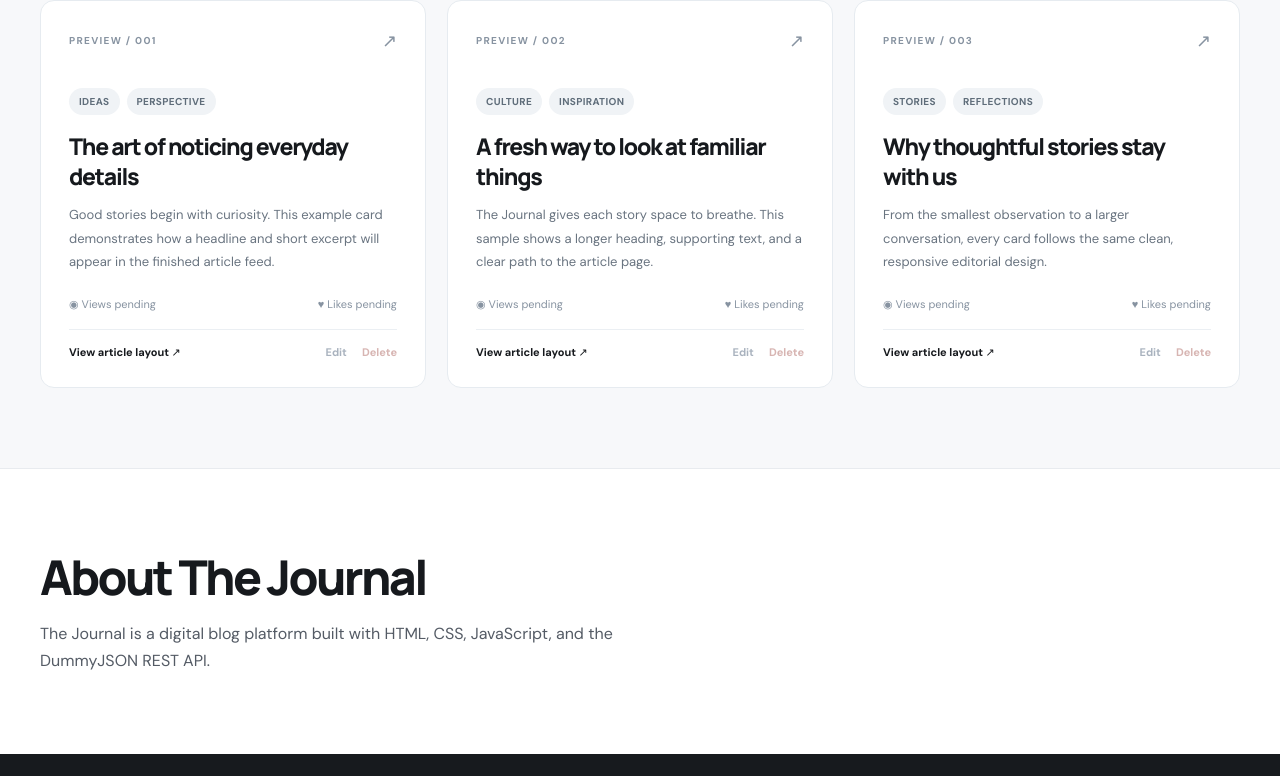
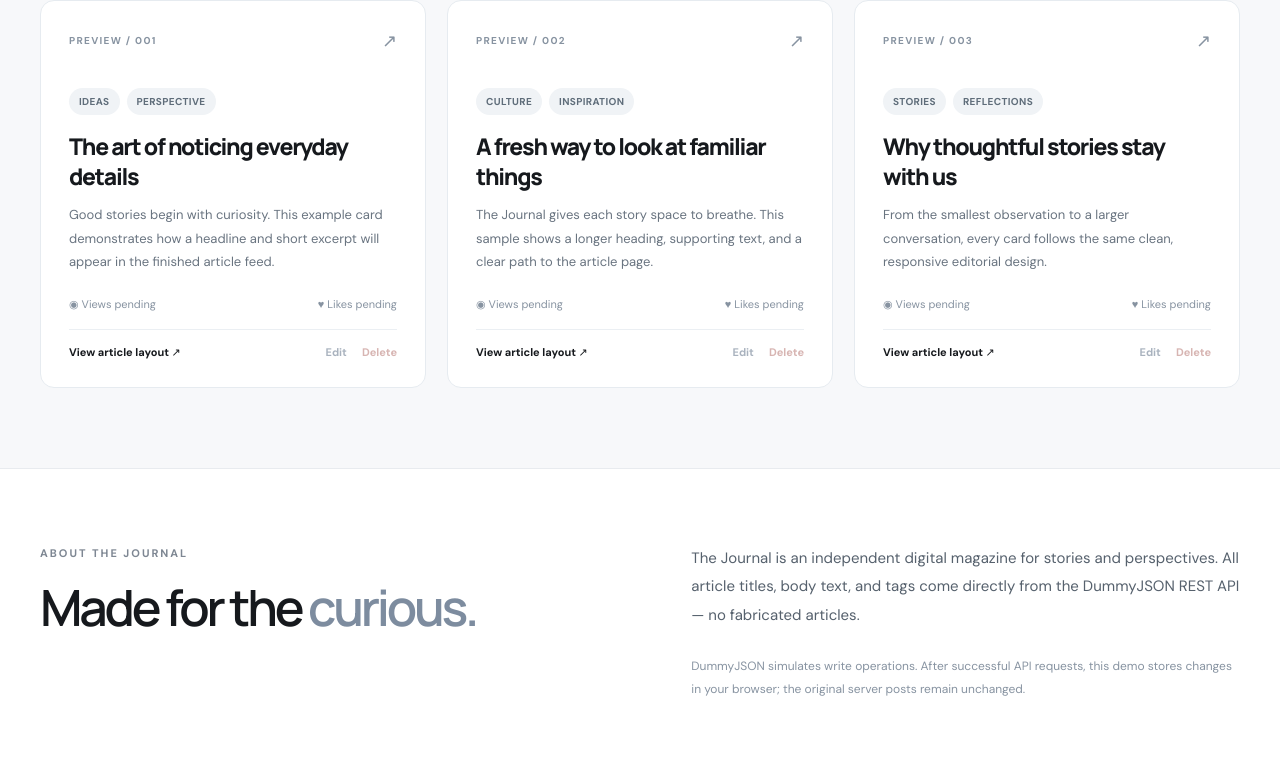
Before and after one commit to barbabarbara/TheJournal, a website: page index.html in a window 1280 px wide. Shown: the part 1711-2487 px from the top of the page. Drawn offline with Linux system fonts and the light colour scheme.

Commit message:
refactor: clean up stories and about section styles

```diff
--- a/assets/css/styles.css
+++ b/assets/css/styles.css
@@ -23,9 +23,17 @@
    .nav-cta         - Dark All Stories navigation button.
 
    Homepage:
-   .hero            - Introductory section.
-   .stories-section - All Stories section.
-   .about-section   - About section.
+   .hero             - Editorial hero section.
+   .hero-grid        - Two-column text and photo layout.
+   .hero-art         - Hero photo container.
+   .eyebrow          - Small uppercase section label.
+   .feature-section  - Featured Story section.
+   .featured-post    - Featured article preview card.
+   .featured-content - Featured article text layout.
+   .stories-section  - All Stories background and spacing.
+   .about-section    - About section background and spacing.
+   .about-grid       - Two-column About section layout.
+   .about-small      - Smaller supporting paragraph.
 
    Browse controls (M2):
    .filter-toolbar  - Search, filter and sort form layout.
@@ -430,7 +438,6 @@ p {
 
 .section-intro .eyebrow {
   margin-bottom: 10px;
-  color: #7e8793;
 }
 
 .section-intro h2 {
@@ -601,37 +608,82 @@ p {
   padding: 30px;
 }
 
-.stories-section,
-.about-section {
+/* ========== 06. ALL STORIES SECTION ========== */
+
+/* Background and vertical spacing for the Stories section. */
+.stories-section {
   padding-block: 80px;
-}
-
-.stories-section {
   background-color: #f7f8fa;
 }
 
-.about-section {
-  border-top: 1px solid var(--line);
-  background-color: #fff;
+/* Shared heading properties for Stories and About. */
+.stories-section h2,
+.about-grid h2 {
+  margin-bottom: 16px;
+  line-height: 1.15;
 }
 
-.stories-section h2,
-.about-section h2 {
-  margin-bottom: 16px;
+/* All Stories heading: larger, bold typography. */
+.stories-section h2 {
   font-size: clamp(30px, 4vw, 48px);
   font-weight: 800;
-  line-height: 1.15;
   letter-spacing: -0.055em;
 }
 
-.stories-section p,
-.about-section p {
+/* Style only the Stories introduction, not article card text. */
+.stories-section > .shell > p {
   max-width: 650px;
   margin-bottom: 0;
   color: var(--ink-soft);
 }
 
-/* ========== 05. FOOTER ========== */
+/* ========== 07. ABOUT THE JOURNAL (M3 STEP 4.1) ========== */
+
+/* Background, border, and vertical spacing. */
+.about-section {
+  padding-block: 75px;
+  border-top: 1px solid var(--line);
+  background-color: #fff;
+}
+
+/* Two-column layout: heading on the left, description on the right. */
+.about-grid {
+  display: grid;
+  grid-template-columns: minmax(0, 0.95fr) minmax(0, 1fr);
+  align-items: start;
+  gap: 130px;
+}
+
+/* About heading: lighter weight than the Stories heading. */
+.about-grid h2 {
+  font-size: clamp(34px, 4vw, 50px);
+  font-weight: 600;
+  letter-spacing: -0.065em;
+}
+
+/* Highlight "curious." in gray without italic styling. */
+.about-grid h2 em {
+  color: #7d8c9f;
+  font-style: normal;
+}
+
+/* Main About paragraph, independent of the Stories introduction. */
+.about-grid > div:last-child > p {
+  max-width: none;
+  margin-bottom: 0;
+  color: #56616d;
+  font-size: 15px;
+  line-height: 1.9;
+}
+
+/* Secondary paragraph about DummyJSON write operations. */
+.about-grid > div:last-child > .about-small {
+  margin-top: 26px;
+  color: #8793a1;
+  font-size: 12px;
+}
+
+/* ========== 08. FOOTER ========== */
 
 .footer {
   padding-block: 30px;
@@ -668,7 +720,7 @@ p {
   font-size: 12px;
 }
 
-/* ========== 06. SEARCH, FILTER & SORT (M2) ========== */
+/* ========== 09. SEARCH, FILTER & SORT (M2) ========== */
 
 /* Search, tag filter, sorting and reset controls share one toolbar. */
 .filter-toolbar {
@@ -739,7 +791,7 @@ p {
   text-underline-offset: 3px;
 }
 
-/* ========== 07. RESULTS, ERRORS & EMPTY STATES (M2) ========== */
+/* ========== 10. RESULTS, ERRORS & EMPTY STATES (M2) ========== */
 
 /* JavaScript will update this text once API data becomes available. */
 .stories-section #result-count {
@@ -843,8 +895,8 @@ p {
   color: #586f8a;
 }
 
-/* Override the generic .stories-section paragraph rule. */
-.stories-section .card-excerpt {
+/* Card excerpts have independent typography from section introductions. */
+.card-excerpt {
   max-width: none;
   margin-bottom: 23px;
   color: #697480;
@@ -964,7 +1016,7 @@ p {
   color: var(--ink-soft);
 }
 
-/* ========== 08. POST DETAILS PAGE ========== */
+/* ========== 11. POST DETAILS PAGE ========== */
 
 /* Keep article content at a comfortable reading width. */
 .detail-shell {
@@ -1024,7 +1076,7 @@ p {
   line-height: 1.85;
 }
 
-/* ========== 09. REUSABLE BUTTONS ========== */
+/* ========== 12. REUSABLE BUTTONS ========== */
 
 .button {
   display: inline-flex;
@@ -1068,7 +1120,7 @@ p {
   background-color: #ffe2de;
 }
 
-/* ========== 10. COMMENTS SECTION ========== */
+/* ========== 13. COMMENTS SECTION ========== */
 
 .comments-section {
   margin-top: 60px;
@@ -1097,7 +1149,7 @@ p {
   font-size: 22px;
 }
 
-/* ========== 11. FORM FIELDS ========== */
+/* ========== 14. FORM FIELDS ========== */
 
 .form-field {
   margin-bottom: 20px;
@@ -1162,7 +1214,7 @@ p {
   font-size: 13px;
 }
 
-/* ========== 12. EDIT POST FORM ========== */
+/* ========== 15. EDIT POST FORM ========== */
 
 .editor-panel {
   padding: 28px;
@@ -1183,7 +1235,7 @@ p {
   gap: 12px;
 }
 
-/* ========== 13. RESPONSIVE LAYOUT ========== */
+/* ========== 16. RESPONSIVE LAYOUT ========== */
 
 /* Two filter columns on small laptops and tablets. */
 @media (max-width: 1020px) {
@@ -1211,6 +1263,11 @@ p {
 
   .posts-grid {
     grid-template-columns: repeat(2, minmax(0, 1fr));
+  }
+
+  /* Reduce the large desktop gap on smaller laptops. */
+  .about-grid {
+    gap: 60px;
   }
 }
 
@@ -1280,9 +1337,18 @@ p {
     padding: 28px;
   }
 
-  .stories-section,
+  .stories-section {
+    padding-block: 60px;
+  }
+
+  /* Stack the About heading above the description on mobile. */
   .about-section {
-    padding-block: 60px;
+    padding-block: 54px;
+  }
+
+  .about-grid {
+    grid-template-columns: minmax(0, 1fr);
+    gap: 10px;
   }
 
   .footer-inner {
@@ -1350,7 +1416,7 @@ p {
   }
 }
 
-/* ========== 14. REDUCED MOTION ========== */
+/* ========== 17. REDUCED MOTION ========== */
 
 /* Respect the user's reduced-motion setting. */
 @media (prefers-reduced-motion: reduce) {
--- a/index.html
+++ b/index.html
@@ -390,14 +390,26 @@
 
       <!-- About the website -->
       <section class="about-section" id="about" aria-labelledby="about-heading">
-        <div class="shell">
-          <h2 id="about-heading">About The Journal</h2>
-          <p>
-            The Journal is a digital blog platform built with HTML, CSS,
-            JavaScript, and the DummyJSON REST API.
-          </p>
+        <div class="shell about-grid">
+          <div>
+            <p class="eyebrow">ABOUT THE JOURNAL</p>
+            <h2 id="about-heading">Made for the <em>curious.</em></h2>
+          </div>
+          <div>
+            <p>
+              The Journal is an independent digital magazine for stories and
+              perspectives. All article titles, body text, and tags come
+              directly from the DummyJSON REST API — no fabricated articles.
+            </p>
+            <p class="about-small">
+              DummyJSON simulates write operations. After successful API
+              requests, this demo stores changes in your browser; the original
+              server posts remain unchanged.
+            </p>
+          </div>
         </div>
       </section>
+      <!-- END ABOUT SECTION -->
     </main>
 
     <!-- Website footer -->
@@ -420,5 +432,6 @@
         <p>Built with HTML, CSS, JavaScript &amp; DummyJSON.</p>
       </div>
     </footer>
+    <!-- END FOOTER -->
   </body>
 </html>
```
